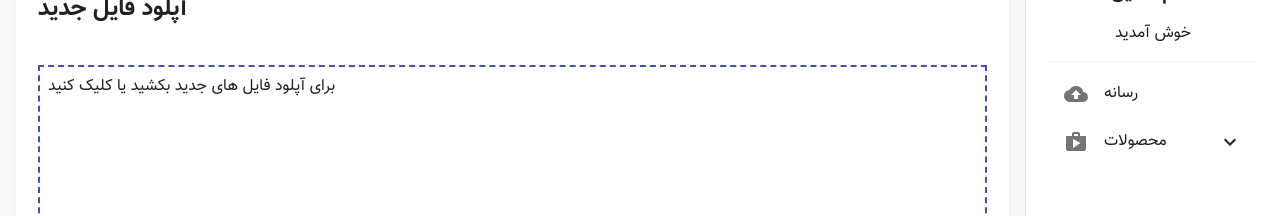
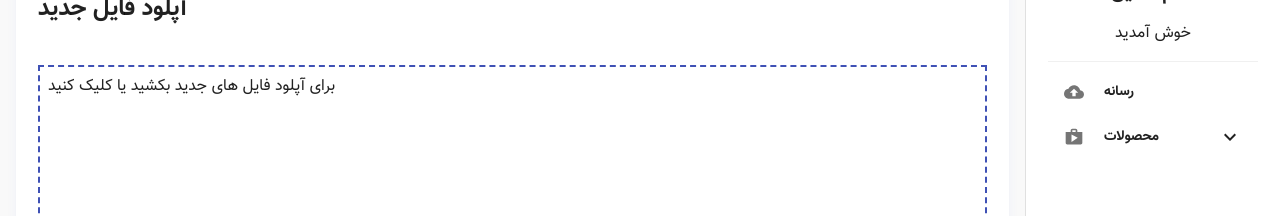
Before and after one commit to hassanEB1379/online-shop-panel-admin, a React (Create React App) app: page /panel/media in a window 1280 px wide. Shown: the part 219-435 px from the top of the page. Built offline with nearby package versions, Linux system fonts and the light colour scheme; the HTML template or start-up script is replaced by a standard one; what jss-rtl would draw is missing.

Commit message:
change sidebar link style

```diff
--- a/src/components/sidebar/Sidebar.js
+++ b/src/components/sidebar/Sidebar.js
@@ -10,7 +10,7 @@ import {
 import SidebarLink from './components/sidebarLink/SidebarLink';
 
 // icons
-import { CloudUpload, Edit, Shop } from '@material-ui/icons';
+import { CloudUpload, Shop } from '@material-ui/icons';
 
 // styles
 import useStyles from './styles';
@@ -29,7 +29,6 @@ const items = [
       {
         name: 'افزودن محصول',
         path: '/panel/product/add-product',
-        icon: Edit,
       },
     ],
   },
--- a/src/components/sidebar/components/sidebarLink/SidebarLink.js
+++ b/src/components/sidebar/components/sidebarLink/SidebarLink.js
@@ -10,36 +10,54 @@ import { Link } from 'react-router-dom';
 
 // icons
 import { ExpandLess, ExpandMore } from '@material-ui/icons';
+import FiberManualRecordIcon from '@material-ui/icons/FiberManualRecord';
+
+// styles
+import useStyles from './styles';
 
 const SidebarLink = ({ item }) => {
+  const classes = useStyles();
+
+  const { path, name, children, icon: Icon } = item;
+
   const [open, setOpen] = useState(false);
 
   return (
     <>
-      <Link to={item.path}>
-        <ListItem button onClick={() => setOpen(!open)}>
+      <Link to={path}>
+        <ListItem className={classes.mainItem} onClick={() => setOpen(!open)}>
           <ListItemIcon>
-            <item.icon />
+            <Icon fontSize="small" />
           </ListItemIcon>
 
-          <ListItemText primary={item.name} />
+          <ListItemText
+            primaryTypographyProps={{
+              classes: { body1: classes.text },
+            }}
+            primary={name}
+          />
 
-          {item.children && (open ? <ExpandLess /> : <ExpandMore />)}
+          {children && (open ? <ExpandLess /> : <ExpandMore />)}
         </ListItem>
       </Link>
 
       {/* dropdown menu */}
-      {item.children && (
+      {children && (
         <Collapse in={open}>
-          <List style={{ backgroundColor: '#f9f9f9' }}>
-            {item.children.map((childItem, index) => (
+          <List>
+            {children.map((childItem, index) => (
               <Link key={index} to={childItem.path}>
-                <ListItem button style={{ paddingRight: '1.5rem' }}>
-                  <ListItemIcon>
-                    <childItem.icon />
+                <ListItem className={classes.subItem}>
+                  <ListItemIcon className={classes.dot}>
+                    <FiberManualRecordIcon />
                   </ListItemIcon>
 
-                  <ListItemText primary={childItem.name} />
+                  <ListItemText
+                    primaryTypographyProps={{
+                      classes: { body1: classes.text },
+                    }}
+                    primary={childItem.name}
+                  />
                 </ListItem>
               </Link>
             ))}
--- /dev/null
+++ b/src/components/sidebar/components/sidebarLink/styles.js
@@ -0,0 +1,33 @@
+import { makeStyles } from '@material-ui/core';
+
+const useStyles = makeStyles(theme => ({
+  mainItem: {
+    transition: theme.transitions.create('margin-left', {
+      easing: theme.transitions.easing.easeIn,
+      duration: theme.transitions.duration.shortest,
+    }),
+    '&:hover': {
+      marginLeft: 3,
+      color: theme.palette.primary.main,
+    },
+  },
+  subItem: {
+    color: theme.palette.text.secondary,
+    '&:hover': {
+      color: theme.palette.primary.main,
+    },
+  },
+  text: {
+    fontWeight: theme.typography.fontWeightBold,
+    fontSize: theme.typography.fontSize,
+  },
+  dot: {
+    flexDirection: 'row-reverse',
+    marginRight: '.8rem',
+    '& > svg': {
+      fontSize: '.6rem',
+    },
+  },
+}));
+
+export default useStyles;
```
